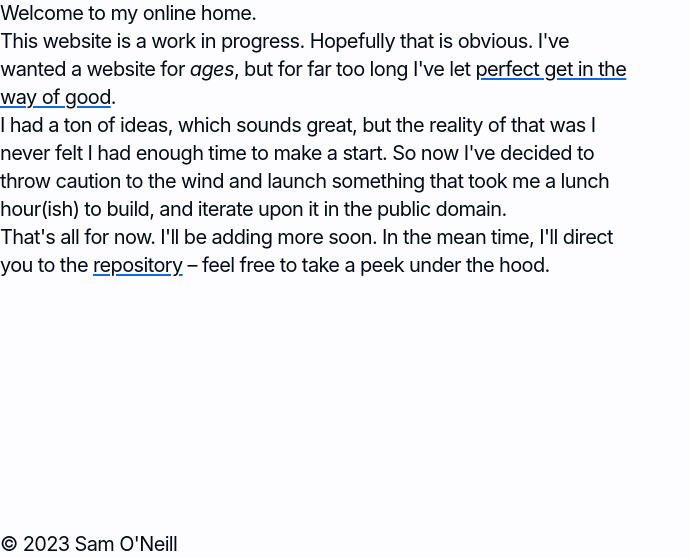
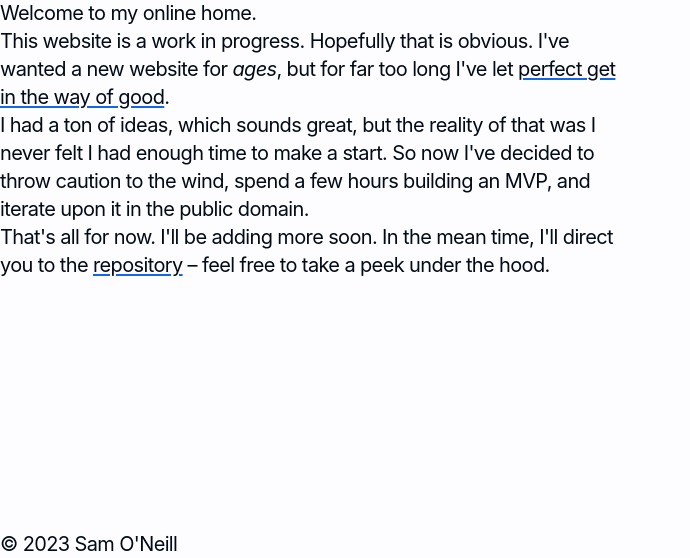
Before and after one commit to samjoneill/samoneill.com, an Eleventy site: page src/index.md in a window 1280 px wide. Shown: the part 242-800 px from the top of the page, without its empty margins (0-690 px from the left). Built offline with nearby package versions, Linux system fonts and the light colour scheme; Eleventy itself is replaced by a stand-in of ours; files that its build step writes are made by us from their sources; a web font is replaced by a local one.

Commit message:
Tweak home page copy

```diff
--- a/src/index.md
+++ b/src/index.md
@@ -7,8 +7,8 @@ layout: base.njk
 
 I am a Brighton-based design engineer currently working at [Clearleft](https://clearleft.com). Welcome to my online home.
 
-This website is a work in progress. Hopefully that is obvious. I've wanted a website for *ages*, but for far too long I've let [perfect get in the way of good](https://en.wikipedia.org/wiki/Perfect_is_the_enemy_of_good).
+This website is a work in progress. Hopefully that is obvious. I've wanted a new website for *ages*, but for far too long I've let [perfect get in the way of good](https://en.wikipedia.org/wiki/Perfect_is_the_enemy_of_good).
 
-I had a ton of ideas, which sounds great, but the reality of that was I never felt I had enough time to make a start. So now I've decided to throw caution to the wind and launch something that took me a lunch hour(ish) to build, and iterate upon it in the public domain.
+I had a ton of ideas, which sounds great, but the reality of that was I never felt I had enough time to make a start. So now I've decided to throw caution to the wind, spend a few hours building an MVP, and iterate upon it in the public domain.
 
 That's all for now. I'll be adding more soon. In the mean time, I'll direct you to the [repository](https://github.com/samjoneill/samoneill.com) – feel free to take a peek under the hood.
```
